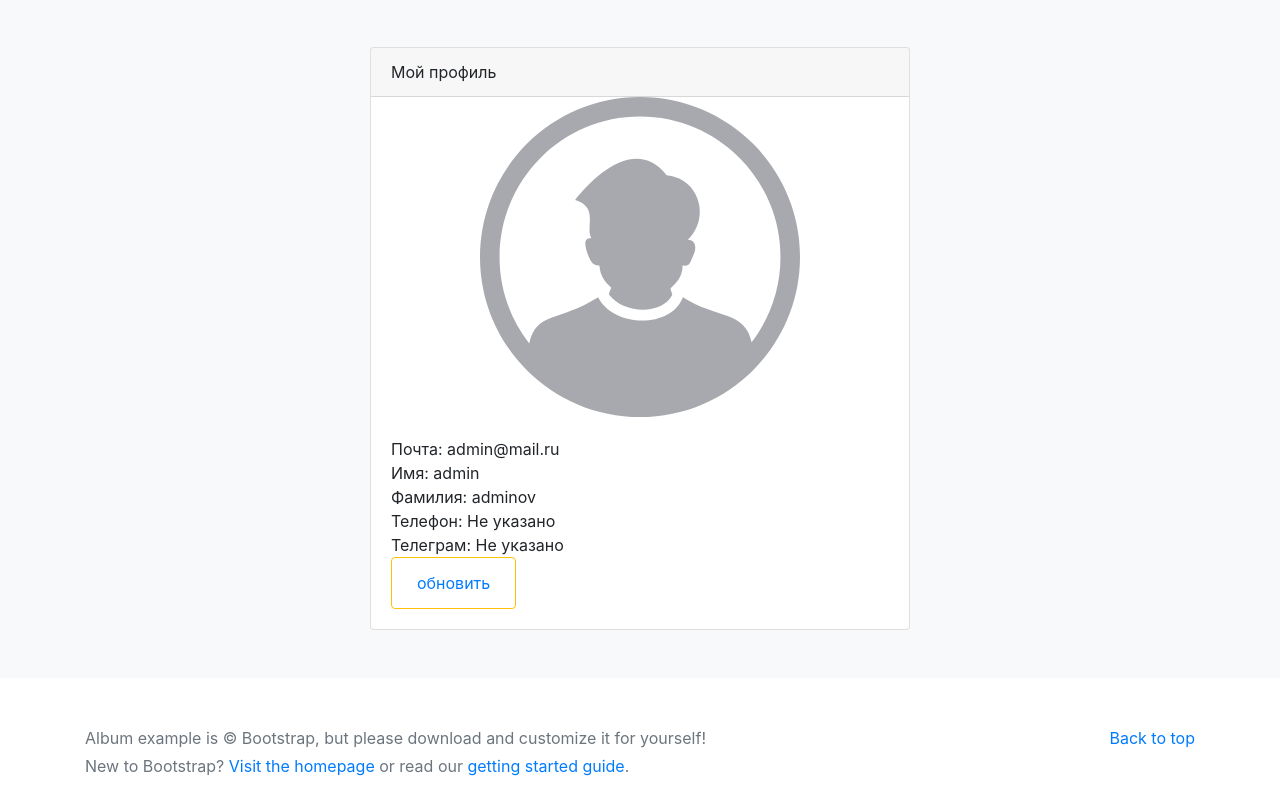
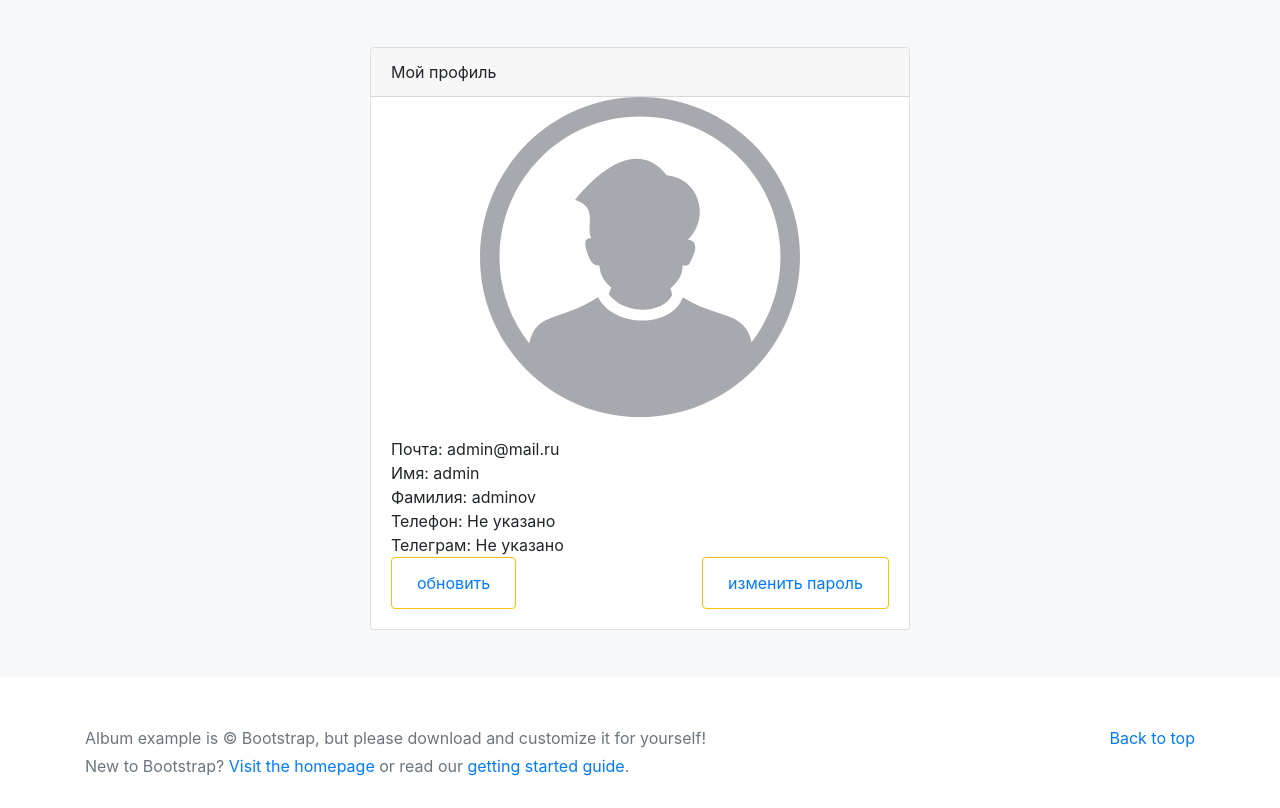
Before and after one commit to Rolllab/DogsProject, a Django app: page /users/profile/ in a window 1280 px wide. Shown: the part 305-1113 px from the top of the page. Run offline with Django 5.2, Linux system fonts and the light colour scheme; a user stored in the database is signed in; parts of the project's set-up code (start-up, migrations or seed data) failed here and were passed over; some libraries are stand-ins or nearby versions.

Commit message:
Добавлена кнопка "изменить пароль"

```diff
--- a/users/templates/users/user_profile_read_only.html
+++ b/users/templates/users/user_profile_read_only.html
@@ -16,6 +16,9 @@
                 <button class="btn btn-outline-warning">
                     <a class="btn btn-link" href="{% url 'users:user_update' %}">обновить</a>
                 </button>
+                <button class="btn btn-outline-warning float-right">
+                    <a class="btn btn-link" href="{% url 'users:user_change_password' %}">изменить пароль</a>
+                </button>
             </div>
         </div>
     </div>
```
